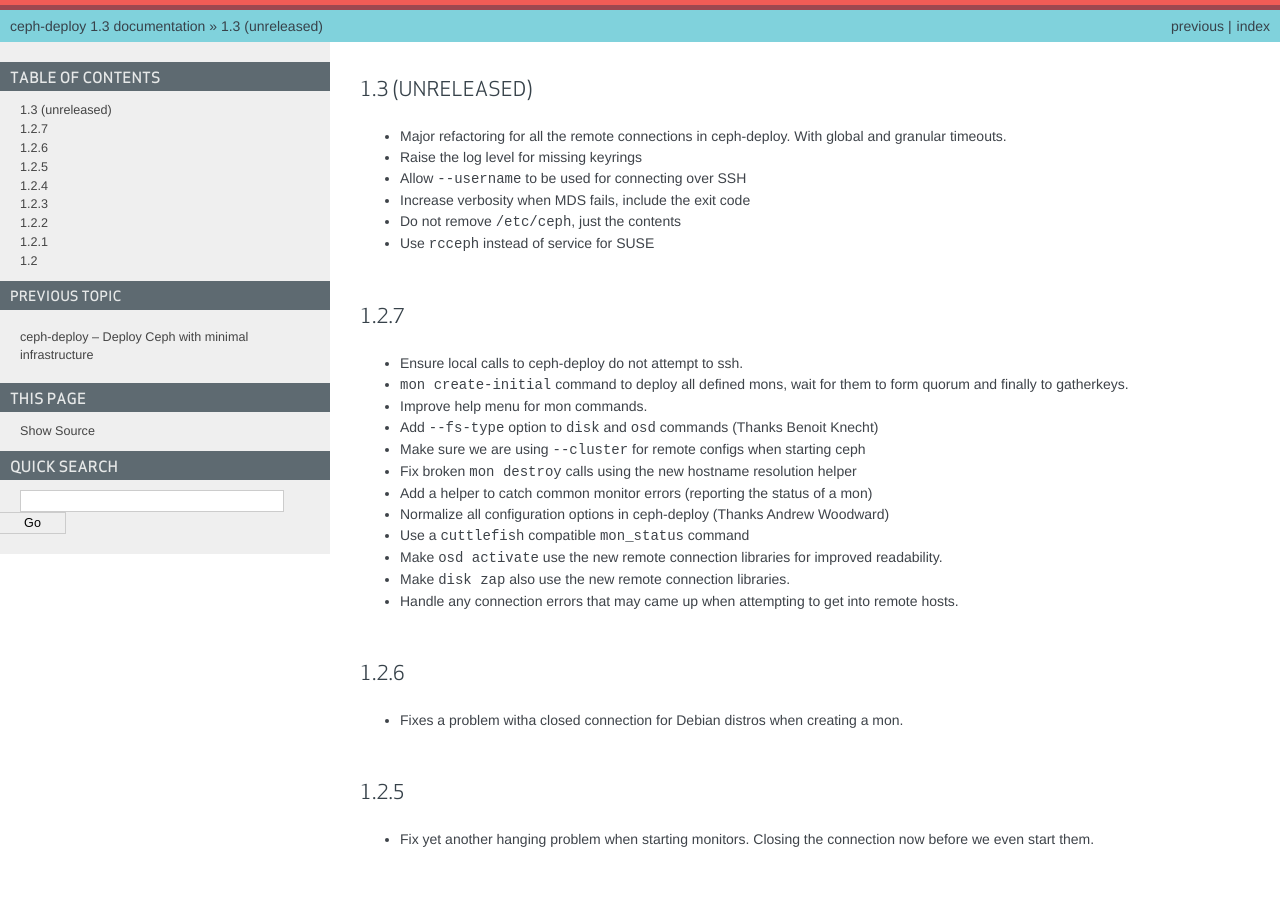
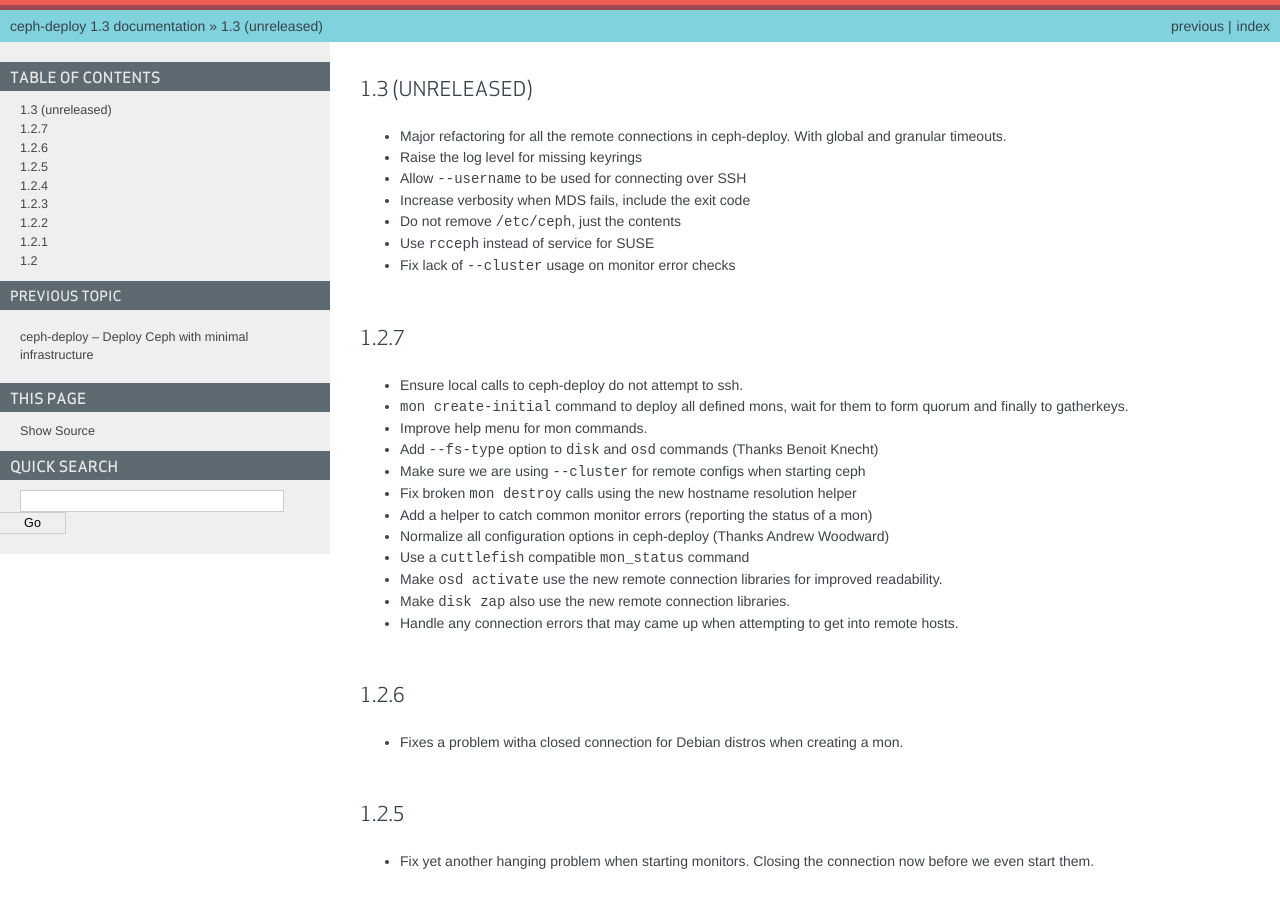
Before and after one commit to ceph/ceph-deploy, a Sphinx documentation site: the page built from docs/source/changelog.rst, in a window 1280 px wide and 900 px high. Built offline with Sphinx 7.4.7, drawn with Linux system fonts in a browser that asks for light colours.

Commit message:
update the changelog with cluster fix on mon checks
Signed-off-by: Alfredo Deza <alfredo.deza@inktank.com>

```diff
--- a/docs/source/changelog.rst
+++ b/docs/source/changelog.rst
@@ -7,6 +7,7 @@
 * Increase verbosity when MDS fails, include the exit code
 * Do not remove ``/etc/ceph``, just the contents
 * Use ``rcceph`` instead of service for SUSE
+* Fix lack of ``--cluster`` usage on monitor error checks
 
 1.2.7
 -----
```
